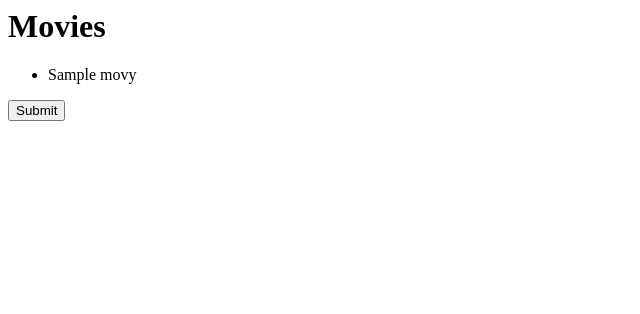
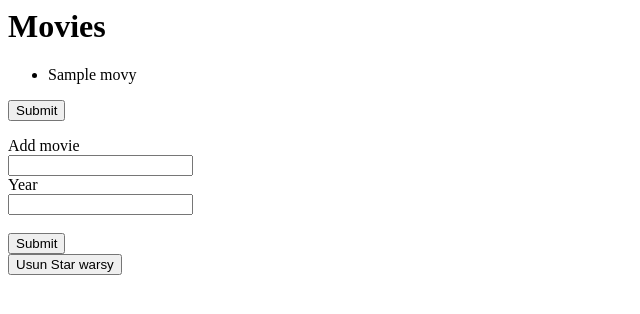
Before and after one commit to mariusz1998/projINZtestOnline, a Node server app: template views/index.ejs in a window 1280 px wide. Shown: the top 314 px of the page, without its empty margins (0-640 px from the left). Run offline with Node 20, Linux system fonts and the light colour scheme; the template is opened without the code that fills it: most values are stand-ins (such as "Sample title", 1, 10 or a date in 2020).

Commit message:
usuwanie i dodawanie bez odświeżania

```diff
--- a/app.js
+++ b/app.js
@@ -23,7 +23,7 @@ var session = driver.session();
 
 app.get('/', function (req,res){
     session
-        .run('MATCH(n:Movie) RETURN n LIMIT 25')
+        .run('MATCH(n:Movie) RETURN n LIMIT 55')
         .then(function(result){
                 var movieArr =[];
 result.records.forEach(function(record){
@@ -35,6 +35,7 @@ result.records.forEach(function(record){
 });
 res.render('index',{movies: movieArr});
         })
+
         .catch(function(err){
             console.log(err);
         });
@@ -42,7 +43,8 @@ res.render('index',{movies: movieArr});
 });
 app.get('/aktorzy', function(req,res){
 session
-        .run('MATCH(n:Person) RETURN n LIMIT 25')
+        .open()
+        .run('MATCH(n:Person) RETURN n LIMIT 50')
         .then(function(result2){
             var actorArr= [];
             result2.records.forEach(function(record){
@@ -57,7 +59,36 @@ res.render('aktorzy',{actors: actorArr});
            console.log();
         });
 });
+var session123 = driver.session();
+app.post('/movie/add',function(req,res){
+    var name = req.body.movie_name;
+    var year = req.body.movie_year;
+    session123
+            .run('CREATE(n:Movie {title:$titleParam,year:$yearParam}) RETURN n.title',
+  {titleParam:name,yearParam:year})
+       // .run('MATCH (n:Movie {title:"Star Wars Sand"})DELETE n')
+            .then(function(result){
+              //    res.redirect('/');
+      //  session123.close();
+    })
+            .catch(function(err){
+                console.log(err);
+    });
+   res.redirect('/');// wysyła do początkowej stronny
+});
 
+app.post('/movie/delete',function(req,res){
+    session123
+        .run('MATCH (n:Movie {title:"Star Wars Sand"})DELETE n')
+            .then(function(result){
+               //   res.redirect('/');
+       // session123.close();
+    })
+            .catch(function(err){
+                console.log(err);
+    });
+   res.redirect('/');// wysyła do początkowej stronny
+});
 
 app.listen(3000);
 console.log('Server Started on Port 3000');
--- a/views/index.ejs
+++ b/views/index.ejs
@@ -8,3 +8,16 @@
 <form method="get" action="/aktorzy">
     <input type="submit" value="Submit">
 </form>
+<form method="post" action="/movie/add">
+    <label> Add movie</label>
+    <br>
+    <input type="text" name="movie_name">
+    <br>
+    <label>Year<label><br>
+       <input type="text" name="movie_year">
+       <br><br>
+       <input type="submit" vaue="Submit">
+</form>
+<form method="post" action="/movie/delete">
+       <input type="submit" value="Usun Star warsy">
+</form>
```
